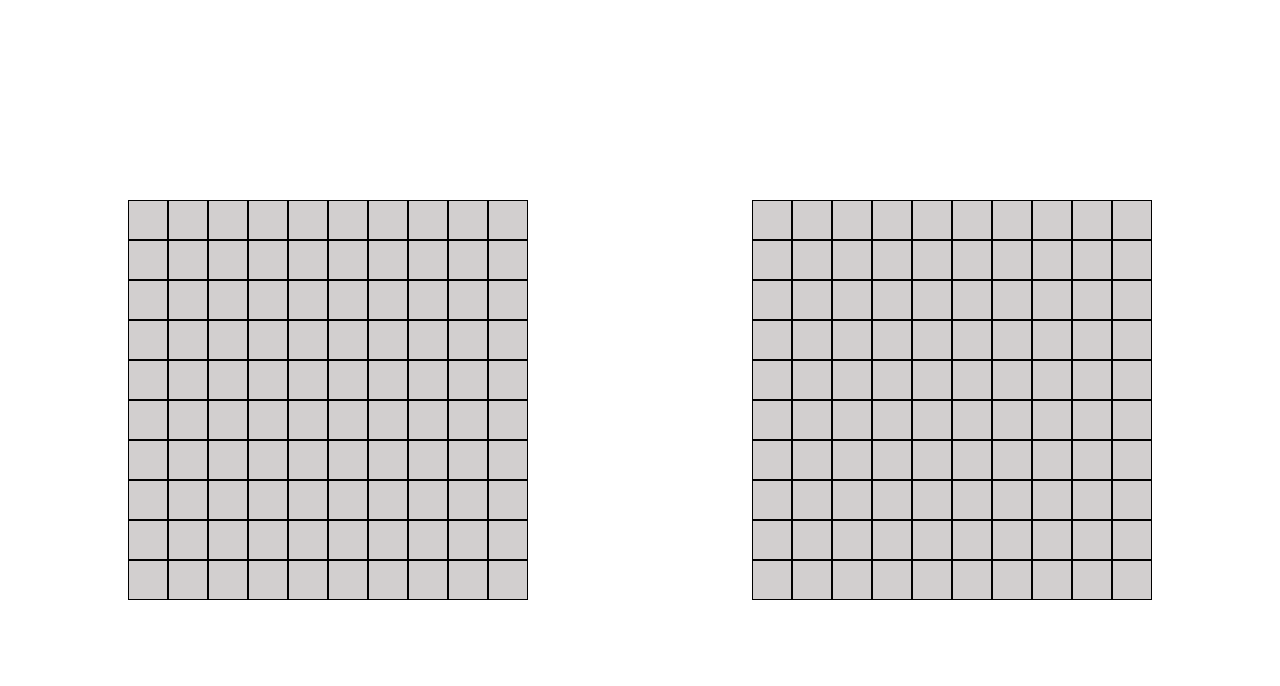
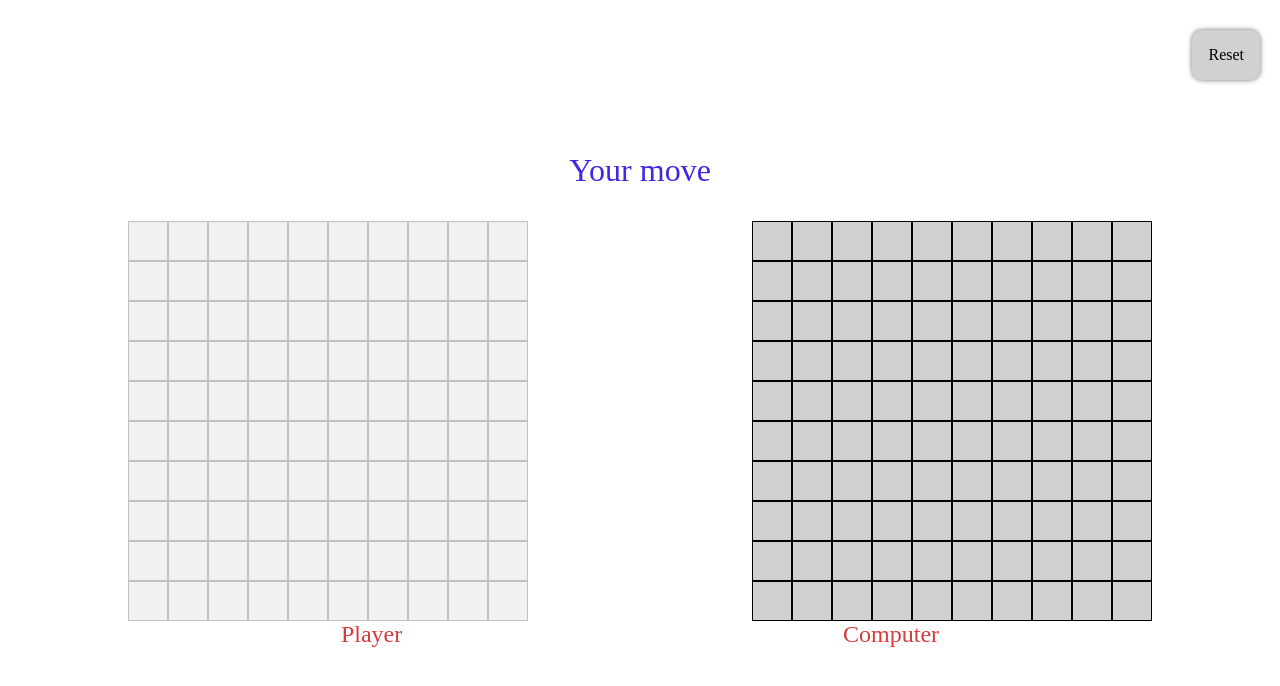
Before and after one commit to LeskiewiczMichal/battleship, a website built with webpack: page dist/index.html in a window 1280 px wide. Both pictures are taken after a click on the button "Start Game". Built offline with nearby package versions, Linux system fonts and the light colour scheme.

Commit message:
Still working od DOM, reset button right now

```diff
--- a/src/functions/DOM.js
+++ b/src/functions/DOM.js
@@ -1,11 +1,13 @@
 import { gameInit, getComputer, getPlayerOne } from './game';
+import { disableFields, enableFields } from './DOMFunctions/disableAndAnableFields';
 
-// bind start button to event and make it dissapear
+// bind start button to event and make it dissapear after click
 const bindStart = () => {
   const startButton = document.querySelector('#startGame');
   startButton.addEventListener('click', () => {
     startButton.style.display = 'none';
     gameInit();
+    document.querySelector('#resetBtn').style.display = 'block';
     const player = getPlayerOne();
     const playerGameboard = player.gameboard;
     const computer = getComputer();
@@ -14,6 +16,8 @@ const bindStart = () => {
     renderGameboard(playerGameboard, 'player');
     renderGameboard(computerGameboard, 'computer');
     changePlayerMove('player');
+    displayPlayerNames('Player', 'Computer');
+
   });
 };
 
@@ -63,35 +67,46 @@ function renderGameboard(gameboard, player) {
 }
 
 function changePlayerMove(player) {
-  const playerButtons = document.querySelectorAll('[data-player="player"]');
-  const computerButtons = document.querySelectorAll('[data-player="computer"]');
+//   const playerButtons = document.querySelectorAll('[data-player="player"]');
+//   const computerButtons = document.querySelectorAll('[data-player="computer"]');
+  const displayMove = document.querySelector('.display');
 
   if (player === 'player') {
-    playerButtons.forEach((field) => {
-      field.disabled = true;
-    });
-    computerButtons.forEach((field) => {
-      if (field['data-isshot'] !== true) {
-        field.disabled = false;
-      }
-    });
+    displayMove.innerText = 'Your move';
+    disableFields('player');
+    enableFields('computer')
   } else {
-    playerButtons.forEach((field) => {
-      field.disabled = false;
-    });
-    computerButtons.forEach((field) => {
-      if (field['data-isshot'] !== true) {
-        field.disabled = true;
-      }
-    });
-  }
+    displayMove.innerText = "Computer's move";
+    disableFields('computer');
+    enableFields('player');
+}
 }
 
-function displayPlayerNames() {
-    // const nameDisplay = document.createElement('div');
-    // nameDisplay =
+function displayPlayerNames(nameOne, nameTwo) {
+  const nameDisplay = document.createElement('div');
+  nameDisplay.classList = 'namesDisplay';
+  const playerOne = document.createElement('p');
+  const playerTwo = document.createElement('p');
+  playerOne.innerText = nameOne;
+  playerTwo.innerText = nameTwo;
+  playerOne.classList = 'playerName';
+  playerTwo.classList = 'playerName';
+  nameDisplay.appendChild(playerOne);
+  nameDisplay.appendChild(playerTwo);
+  document.querySelector('.wrapper').appendChild(nameDisplay);
+}
+
+function endGameScreen(gameboard) {
+    const display = document.querySelector('.display');
+    disableFields('player');
+    disableFields('computer');
+if (gameboard.getPlayerName() === 'player') {
+    display.innerText = 'Player Won';
+} else {
+    display.innerText = 'Computer Won';
+};
 
 }
 
 
-export { bindStart };
+export { bindStart }
--- /dev/null
+++ b/src/functions/DOMFunctions/disableAndAnableFields.js
@@ -0,0 +1,17 @@
+// makes fields unclickable by adding fade class in css witch has pointer-events: none;
+const disableFields = (player) => {
+  const buttons = document.querySelectorAll(`[data-player="${player}"]`);
+  buttons.forEach((field) => {
+    field.classList.add('fade');
+  });
+};
+
+// makes fields clickable by removing fade class in css witch has pointer-events: none;
+const enableFields = (player) => {
+  const buttons = document.querySelectorAll(`[data-player="${player}"]`);
+  buttons.forEach((field) => {
+    field.classList.remove('fade');
+  });
+};
+
+export { disableFields, enableFields };
--- /dev/null
+++ b/src/functions/DOMFunctions/resetButton.js
@@ -0,0 +1,11 @@
+function resetButtonFunctionality() {
+  document.querySelector('#boards').remove();
+  document.querySelector('.namesDisplay').remove();
+  document.querySelector('#startGame').click();
+}
+
+const bindResetButton = () => {
+  document.querySelector('#resetBtn').addEventListener('click', resetButtonFunctionality);
+};
+
+export { bindResetButton };
--- a/src/functions/game.js
+++ b/src/functions/game.js
@@ -4,21 +4,16 @@ let playerOne;
 let computer;
 
 function gameInit() {
-  playerOne = Player('playerOne');
+  playerOne = Player('player');
   computer = Player('Computer');
 
   playerOne.gameboard.placeNewShip([1, 2]);
   computer.gameboard.placeNewShip([5, 6, 7]);
 }
 
-// const playerMove = () => {
-//   const playerButtons = document.querySelectorAll('[data-player="player"]');
-//   playerButtons.forEach((field) => {
-//     field.disabled = true;
-//   });
-// };
+
 
 const getPlayerOne = () => playerOne;
 const getComputer = () => computer;
 
-export { gameInit, getComputer, getPlayerOne };
+export { gameInit, getComputer, getPlayerOne};
--- a/src/functions/gameBoardFactory.js
+++ b/src/functions/gameBoardFactory.js
@@ -1,6 +1,7 @@
 import { Ship } from './shipFactory';
 
-const Gameboard = () => {
+const Gameboard = (name) => {
+  const playerName = name;
   let gameboard = [];
   let ships = [];
 
@@ -52,6 +53,7 @@ const Gameboard = () => {
 
   const getShips = () => ships;
   const getGameboard = () => gameboard;
+  const getPlayerName = () => playerName;
   return {
     getGameboard,
     placeNewShip,
@@ -59,6 +61,7 @@ const Gameboard = () => {
     getShips,
     receiveAttack,
     checkForShipsLeft,
+    getPlayerName,
   };
 };
 
--- a/src/functions/player.js
+++ b/src/functions/player.js
@@ -1,7 +1,7 @@
 import { Gameboard } from './gameBoardFactory';
 
 const Player = (name) => {
-  const gameboard = Gameboard();
+  const gameboard = Gameboard(name);
   gameboard.init();
 
   return { gameboard };
--- a/src/index.js
+++ b/src/index.js
@@ -1,7 +1,9 @@
 import { Gameboard } from './functions/gameBoardFactory';
-import { bindStart } from './functions/DOM'
-import './style/style.css'
+import { bindStart } from './functions/DOM';
+import { bindResetButton } from './functions/DOMFunctions/resetButton';
+import './style/style.css';
 
 // const gameLoop =
 
-bindStart()
+bindStart();
+bindResetButton();
--- a/src/style/style.css
+++ b/src/style/style.css
@@ -375,8 +375,23 @@
     background-color: rgb(211, 208, 208);
   }
 
-  #startGame:hover {
+  #startGame:hover,
+  #resetBtn:hover {
     background-color: rgb(137, 135, 135);
+  }
+
+  #resetBtn {
+    display: none;
+    padding: 1rem;
+    font-size: 1rem;
+    border-radius: 10px;
+    border: none;
+    box-shadow: 0 0 5px rgba(63, 61, 61, 0.75);
+    cursor: pointer;
+    background-color: rgb(211, 208, 208);
+    position: absolute;
+    top: 30px;
+    right: 20px;
   }
 
   .gameboard {
@@ -407,3 +422,27 @@
     width: 80vw;
     justify-content: space-between;
   }
+
+  .namesDisplay {
+    width: 80vw;
+    display: flex;
+    justify-content: space-around;
+    gap: 15px;
+  }
+
+  .playerName {
+    font-size: 1.5rem;
+    color: rgb(213, 61, 61);
+}
+
+.fade {
+    background-color: rgba(181, 173, 173, 0.171);
+    border: 1px solid rgba(0, 0, 0, 0.2);
+    pointer-events: none;
+}
+
+.display {
+    margin-bottom: 2rem;
+    font-size: 2rem;
+    color: rgb(64, 39, 230);
+}
--- a/src/tests/gameboardFactory.test.js
+++ b/src/tests/gameboardFactory.test.js
@@ -70,3 +70,9 @@ test('check for ships left', () => {
   const ships = gameboard.getShips();
   expect(gameboard.checkForShipsLeft(ships)).toEqual(true);
 });
+
+test('get Player Name', () => {
+    const gameboard = Gameboard('player');
+    gameboard.init();
+    expect(gameboard.getPlayerName()).toMatch('player');
+})
```
Also changed, not shown: src/tests/game.test.js (+1 -1 lines), dist/index.html, dist/main.js.
